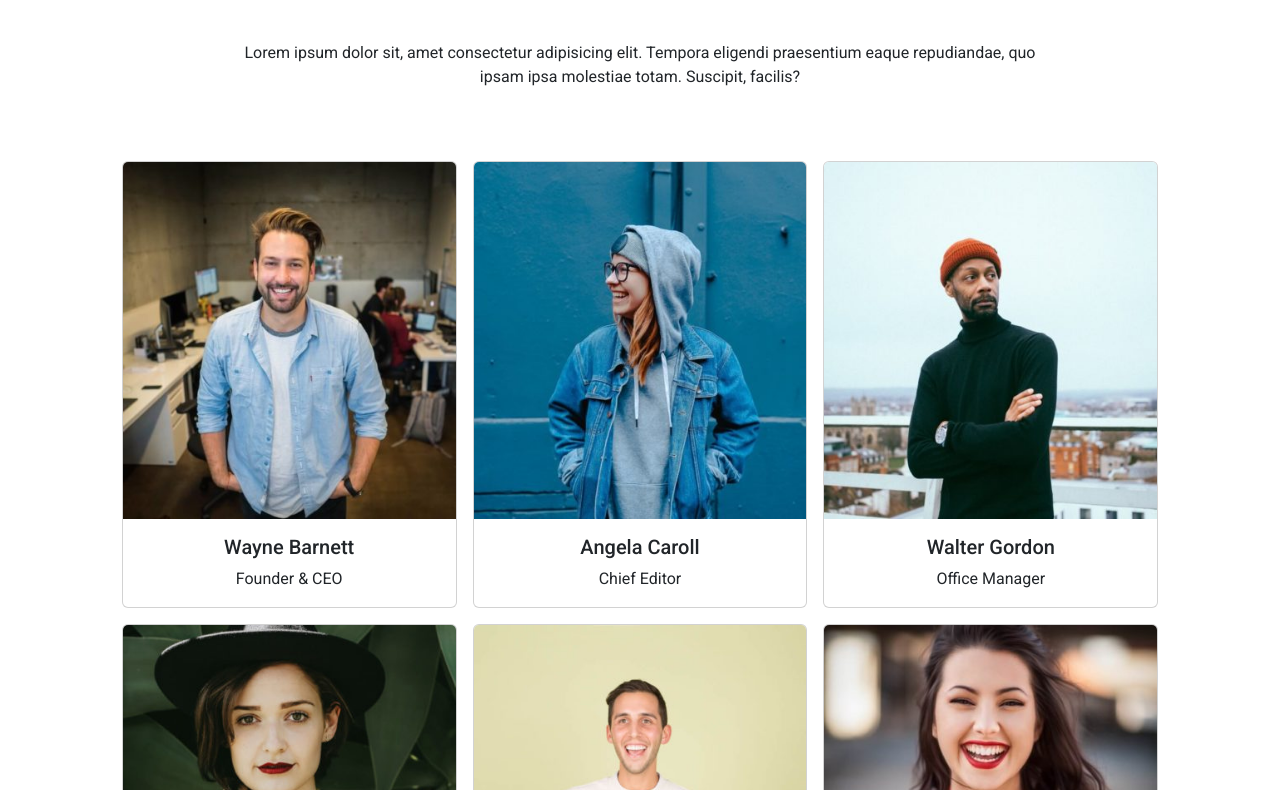
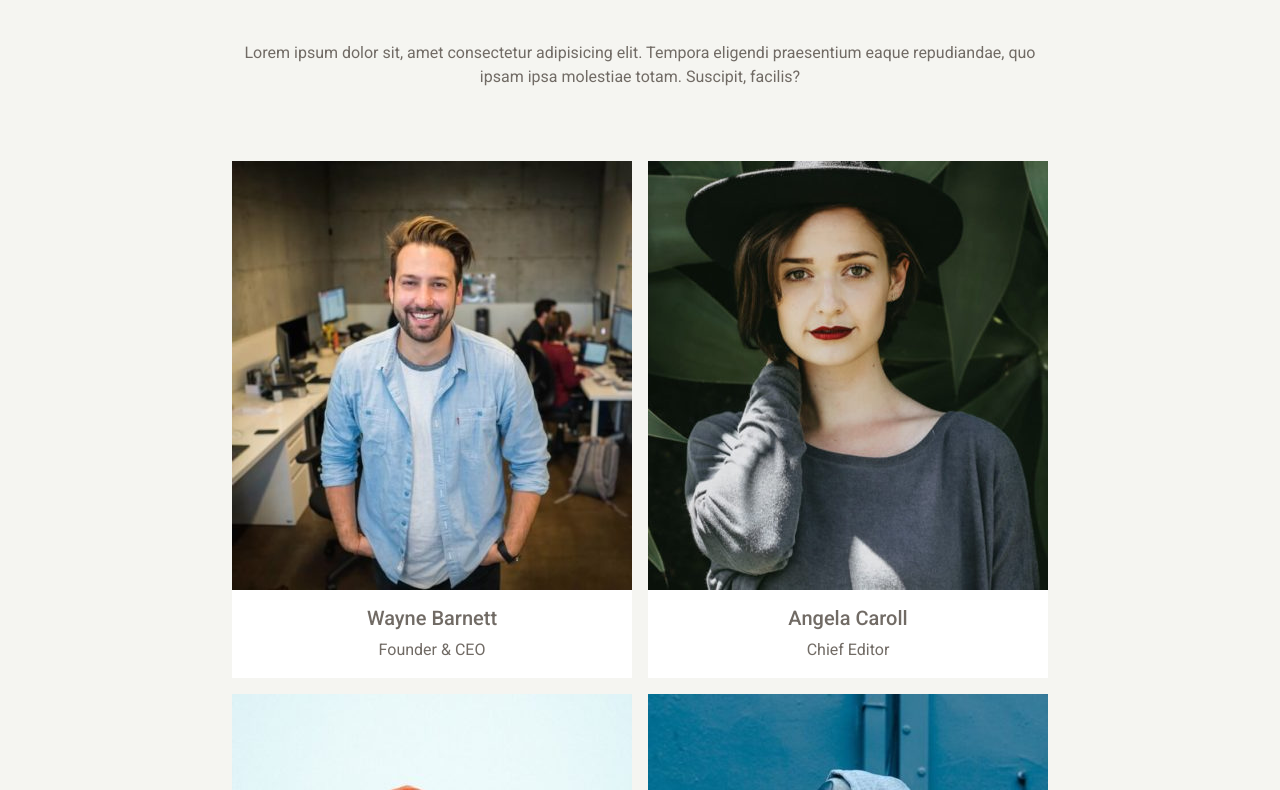
Before and after one commit to enrico-amerio/js-our-team, a plain HTML site: page index.html in a window 1280 px wide. Shown: the part 111-901 px from the top of the page. Drawn offline with nearby package versions, Linux system fonts and the light colour scheme.

Commit message:
[fix] Graphics

```diff
--- a/css/style.css
+++ b/css/style.css
@@ -5,8 +5,19 @@
 }
 body{
   font-family: "Roboto", sans-serif;
+  background-color: #f5f5f1;
 }
 .my_container{
   width: 70%;
   margin: 0 auto;
 }
+.my_container p, .card{
+  color: #716b65;
+
+}
+.card, .card-img-top{
+  border-radius: 0px;
+}
+.card{
+  border: 0px;
+}
--- a/js/script.js
+++ b/js/script.js
@@ -10,19 +10,19 @@ const team = [
   firstName: 'Angela',
   lastName: 'Caroll',
   role: 'Chief Editor',
-  photo: 'img/angela-lopez-social-media-manager.jpg',
-  },
-  {
+  photo: 'img/angela-caroll-chief-editor.jpg',
+},
+{
   firstName: 'Walter',
   lastName: 'Gordon',
   role: 'Office Manager',
   photo: 'img/walter-gordon-office-manager.jpg',
-  },
-  {
+},
+{
   firstName: 'Angela',
   lastName: 'Lopez',
   role: 'Social Media Manager',
-  photo: 'img/angela-caroll-chief-editor.jpg',
+  photo: 'img/angela-lopez-social-media-manager.jpg',
   },
   {
   firstName: 'Scott',
@@ -41,7 +41,7 @@ const team = [
 for(let worker of team){
   let fullName = worker.firstName + ' ' + worker.lastName;
   output.innerHTML +=`
-  <div class="card m-2  text-center" style="width: 30%">
+  <div class="card m-2  text-center">
     <img src="${worker.photo}" class="card-img-top" alt="${worker.firstName}">
     <div class="card-body">
       <h5 class="card-title">${fullName}</h5>
```
